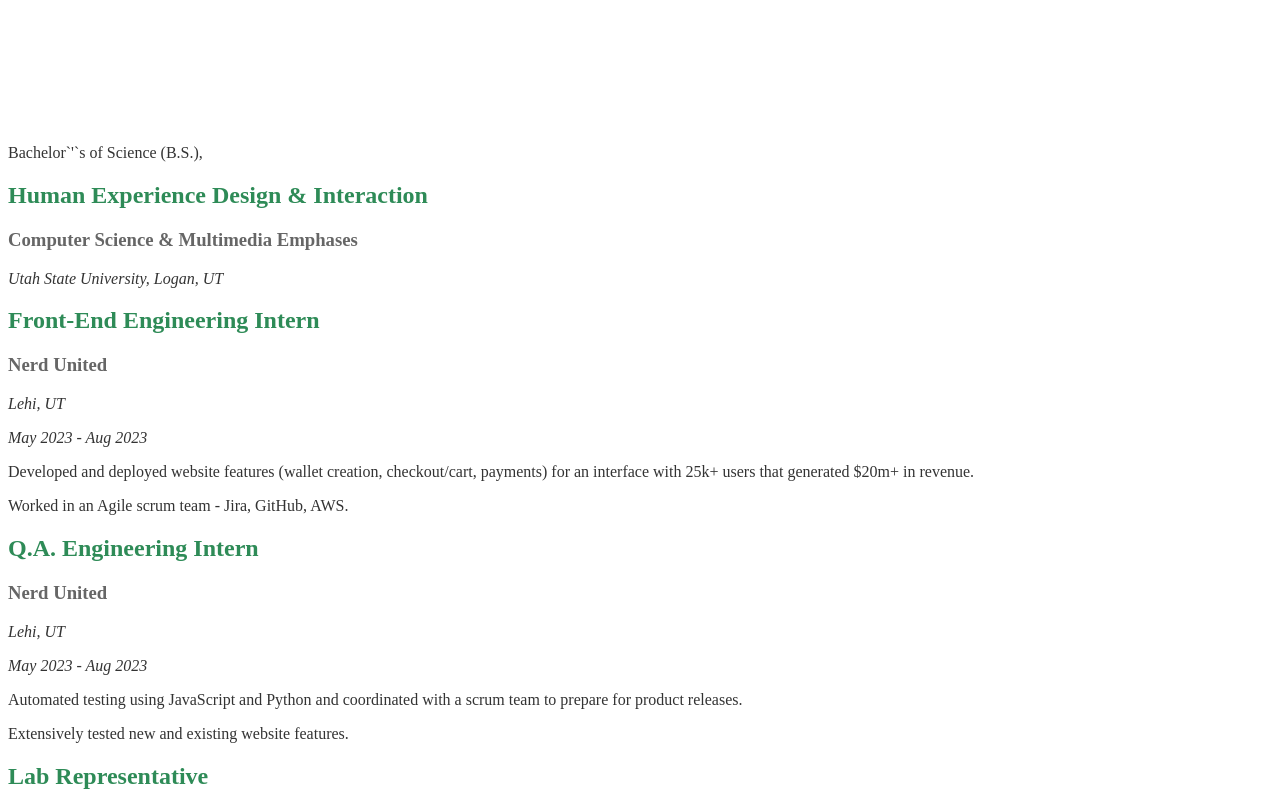
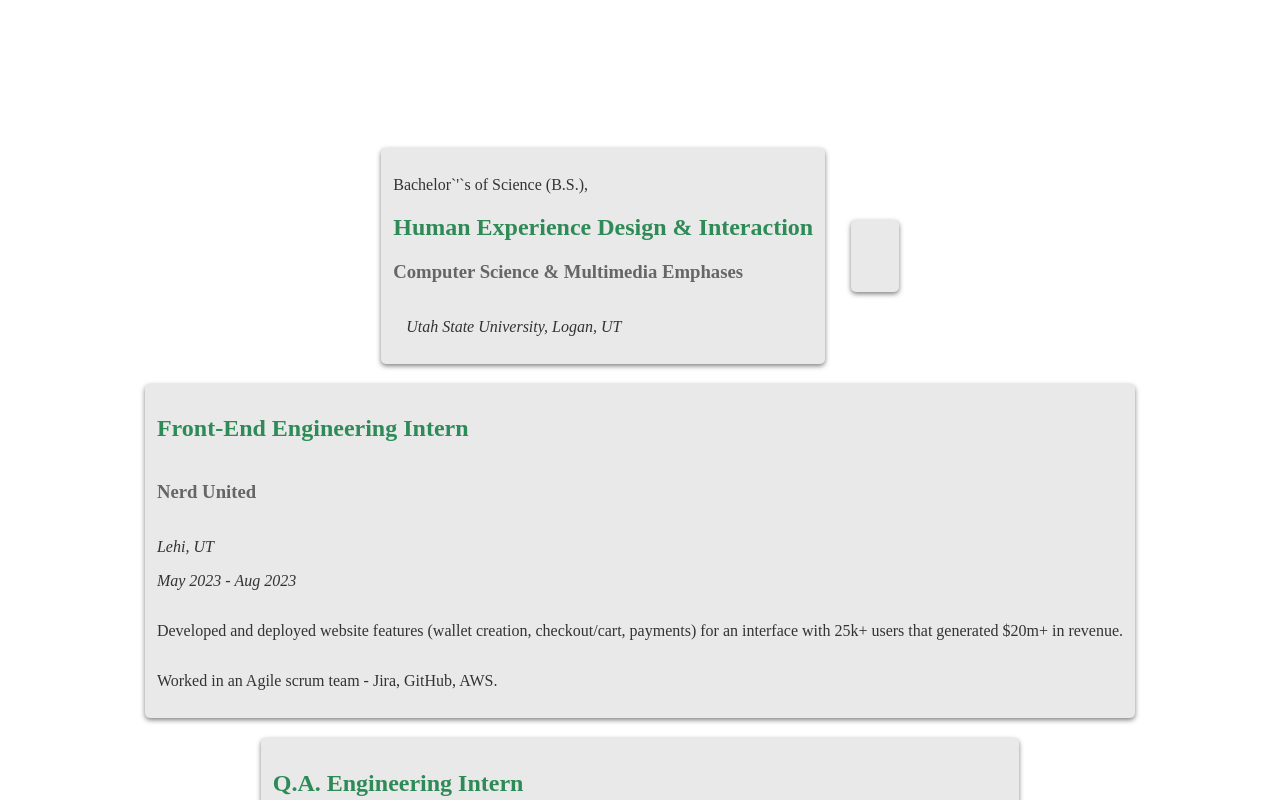
Before and after one commit to laremund/portfolio-vite, a React (Vite) app: page / in a window 1280 px wide. Shown: the part 360-1160 px from the top of the page. Built offline with nearby package versions, Linux system fonts and the light colour scheme.

Commit message:
Got most of the classes added into App.jsx and the styling into App.css for the containers, I didn't have time to double check them all today, though.

```diff
--- a/src/App.css
+++ b/src/App.css
@@ -105,6 +105,94 @@ p {
   max-width: 940px;
 }
 
+.cards-section {
+  display: flex;
+  flex-wrap: wrap;
+  justify-content: center;
+  align-items: center;
+
+  padding-bottom: 25px;
+}
+
+.card {
+  display: flex;
+  flex-direction: column;
+  justify-content: space-between;
+  align-items: flex-start;
+
+  margin-top: 20px;
+  margin-left: 1vw;
+  margin-right: 1vw;
+  margin-bottom: 0px;
+  padding: 12px;
+
+  box-shadow: 0px 2px 5px 0px rgba(0, 0, 0, 0.5);
+  border-radius: 5px;
+
+  background-color: #e9e9e9;
+}
+
+.school-block {
+  display: flex;
+  justify-content: flex-start;
+  align-items: center;
+
+  gap: 5px;
+}
+
+.organization-logo {
+  display: flex;
+  justify-content: center;
+  align-items: center;
+
+  margin: 4px;
+}
+
+.skills-card {
+  padding: 0px;
+}
+
+.software-logos-container {
+  display: flex;
+  flex-wrap: wrap;
+  justify-content: flex-start;
+
+  padding: 12px;
+}
+
+.icon {
+  display: flex;
+  justify-content: center;
+  align-items: center;
+
+  margin: 4px;
+}
+
+.simple-icon {
+  width: 50px;
+  height: 50px;
+}
+
+.employment-organizaton {
+  display: flex;
+  justify-content: space-between;
+  align-items: center;
+
+  gap: 4px;
+}
+
+.location-date-box {
+  display: flex;
+  justify-content: space-between;
+  align-items: center;
+
+  width: 100%;
+}
+
 .expanded-cards-section {
+  /* display: flex; */
   display: none;
+  justify-content: flex-start;
+
+  margin: 15px;
 }
--- a/src/App.jsx
+++ b/src/App.jsx
@@ -46,7 +46,7 @@ function App() {
                 <h2>Human Experience Design & Interaction</h2>
                 <h3>Computer Science & Multimedia Emphases</h3>
             </div>
-            <div>
+            <div className='school-block'>
                 <div className="organization-logo">
 
                 </div>
```
